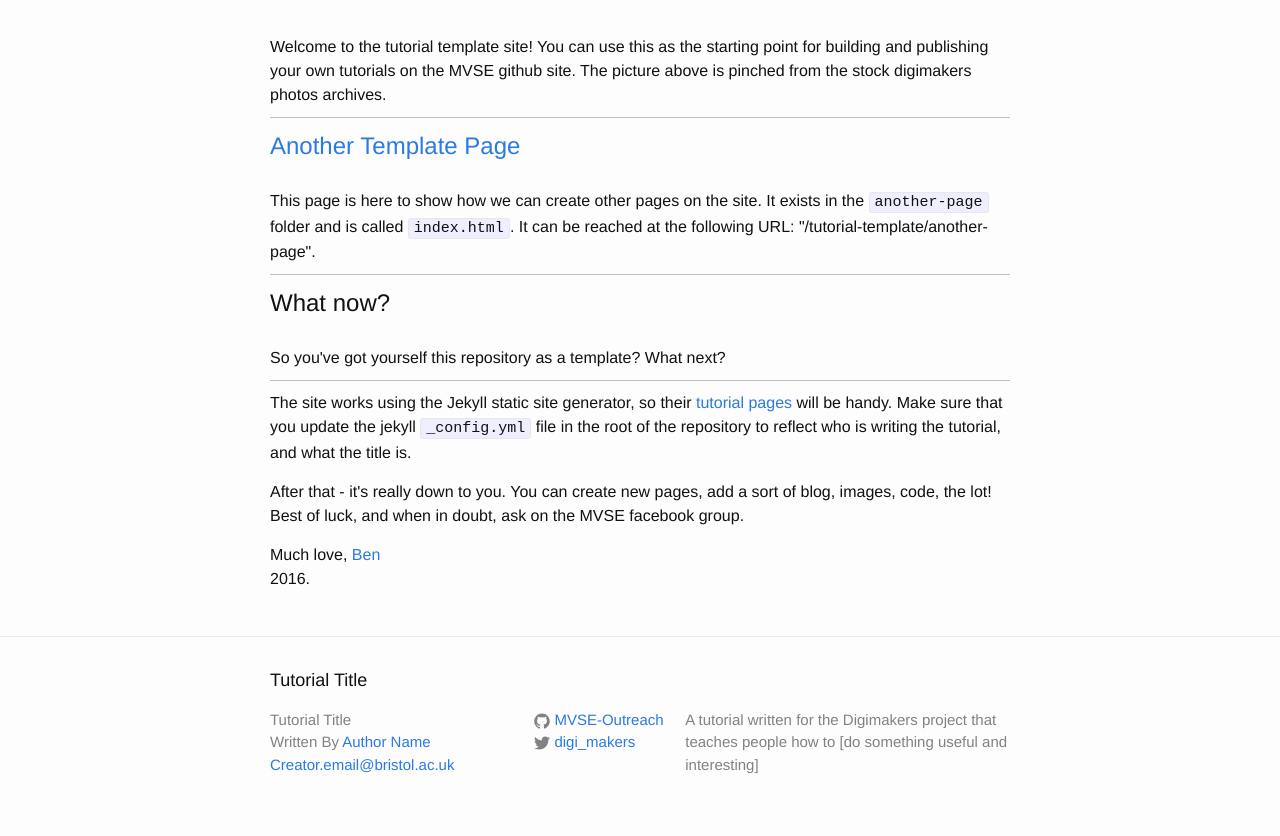
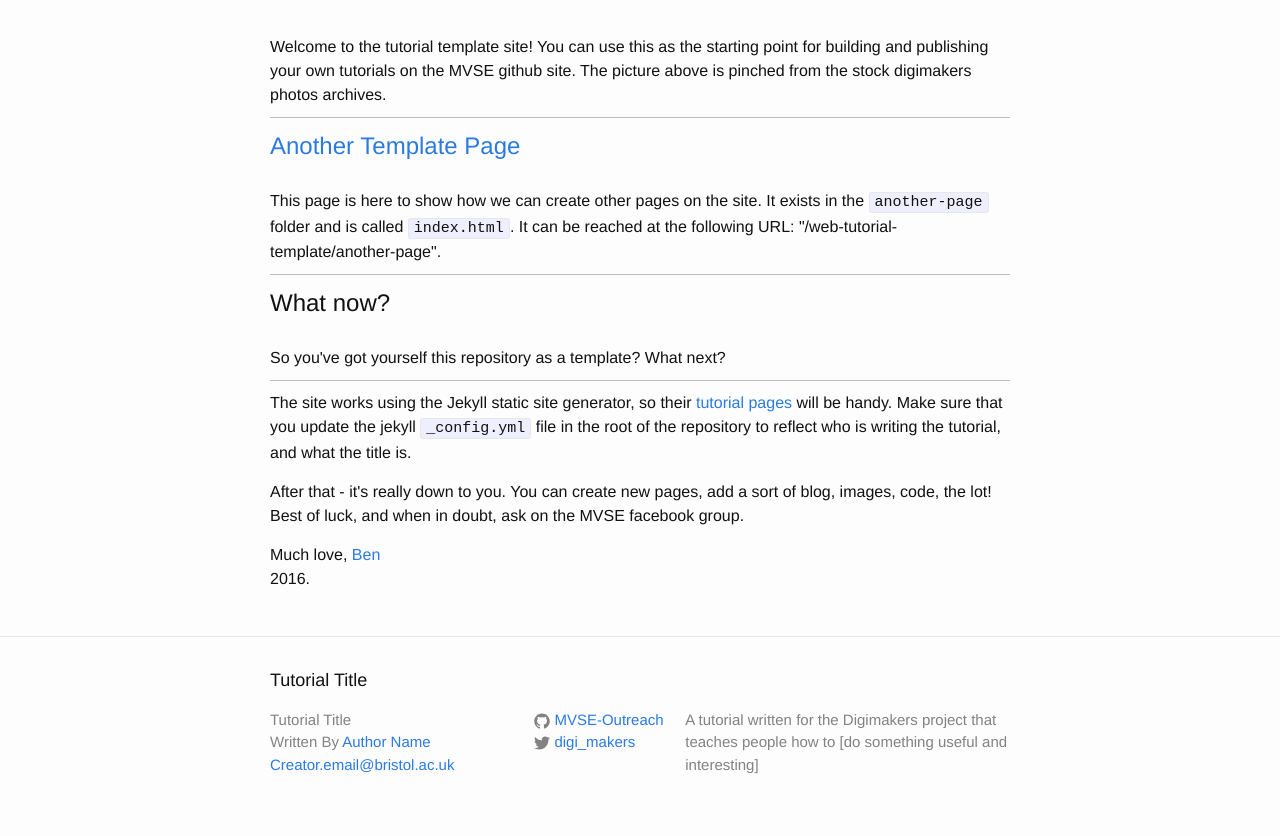
Before and after one commit to Drc3p0/Web-Tutorial-Template, a Jekyll site: the page built from index.html, in a window 1280 px wide. Shown: the part 535-1371 px from the top of the page. Built offline with Jekyll 4.4.1, drawn with Linux system fonts in a browser that asks for light colours.

Commit message:
Update config to match repo name change

```diff
--- a/_config.yml
+++ b/_config.yml
@@ -12,7 +12,7 @@
     A tutorial written for the Digimakers project that teaches people how to
     [do something useful and interesting]
 
-baseurl: "/tutorial-template" # the subpath of your site, e.g. /blog
+baseurl: "/web-tutorial-template" # the subpath of your site, e.g. /blog
 
 twitter_username: digi_makers
 
```
